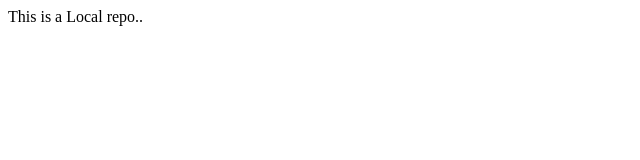
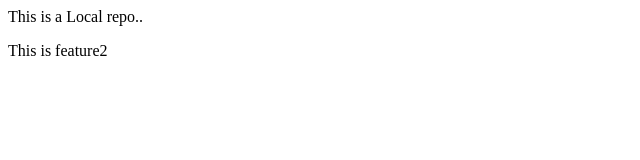
Before and after one commit to PoojaMehra-git/LocalRepo, a plain HTML site: page index.html in a window 1280 px wide. Shown: the full height of the page, 0-640 px from the left. Drawn offline with Linux system fonts and the light colour scheme.

Commit message:
add another feature

```diff
--- a/index.html
+++ b/index.html
@@ -1 +1,3 @@
 <p>This is a Local repo..</p>
+
+<P>This is feature2</P>
```
